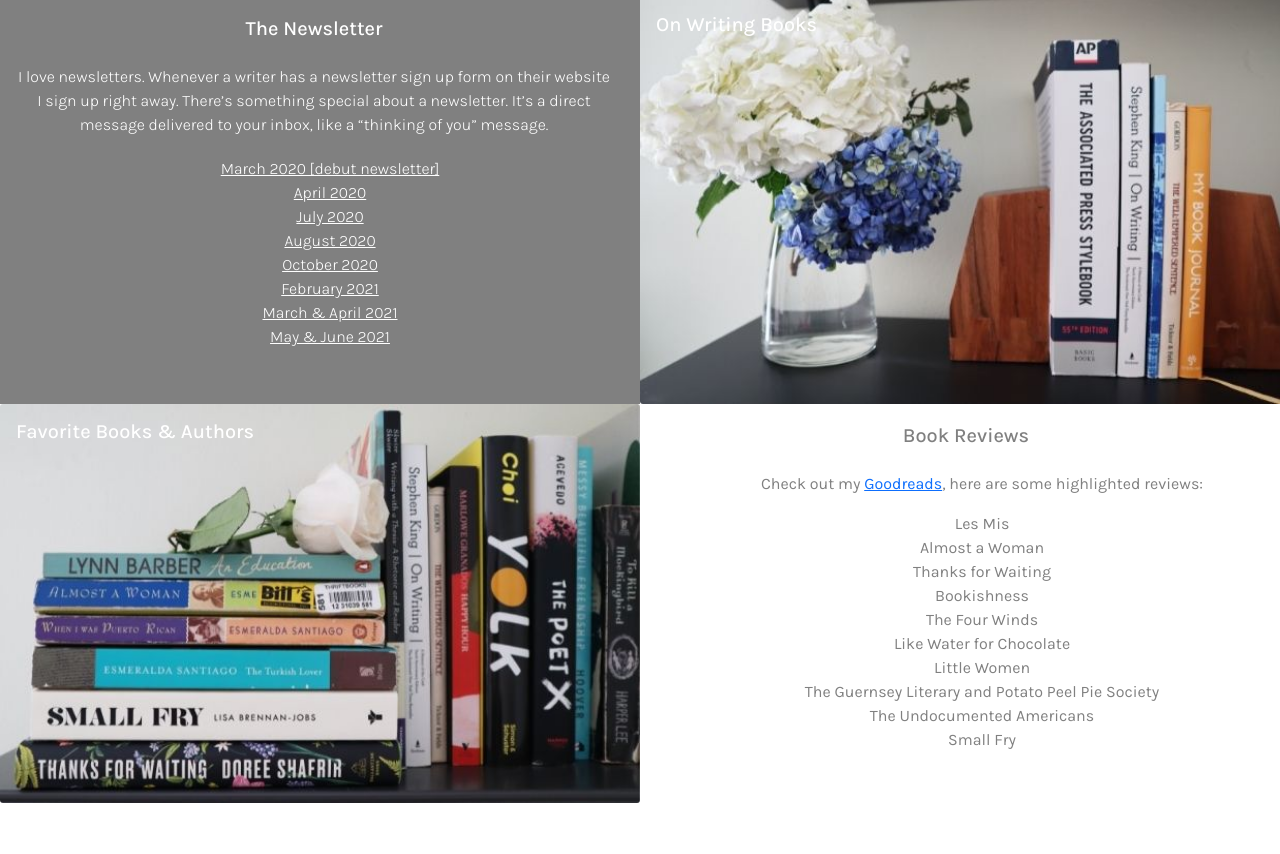
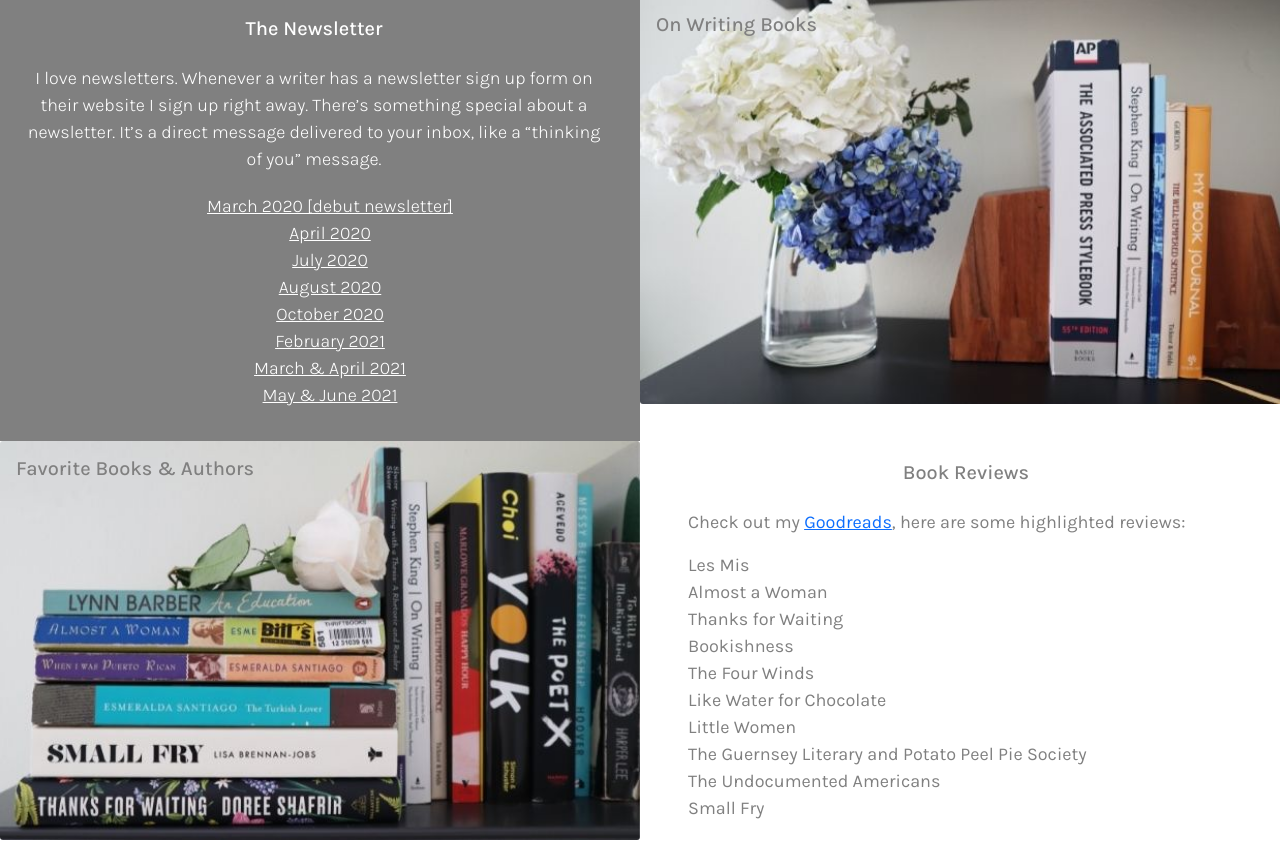
Before and after one commit to Kaitlyn-Lynette/Kathys-Portfolio, a React (Create React App) app: page /readwithcoffee in a window 1280 px wide. Shown: the part 520-1374 px from the top of the page. Before the commit the page ends 1323 px from the top, so only its background shows below. Built offline with nearby package versions, Linux system fonts and the light colour scheme.

Commit message:
Edited the css file

```diff
--- a/src/App.css
+++ b/src/App.css
@@ -170,26 +170,10 @@ body {
 /* CopyWriting CSS */
 
 
-/* Read with Coffee */
+/* Read with Coffee Section*/
 
-.reviews {
-  text-align: center;
-  padding-top: 20px;
-  padding-left: 0px;
-  padding-right: 0px;
-  border: none;
-  border-radius: 0px;
-}
 
-.reviews ul {
-  list-style-type: none;
-}
-
-.reviews-col {
-  padding-left: 0px;
-  padding-right: 0px;
-}
-
+/* Newsletter Column  */
 .newsletter-col {
   padding-left: 0px;
   padding-right: 0px;
@@ -197,23 +181,38 @@ body {
   font-weight: 200
 }
 
-.newsletters {
+.newsletter-card {
   padding-left: 0px;
   padding-right: 0px;
   background-color: #808080;
   color: white;
   border: none;
   border-radius: 0px;
+  text-align: center;
+  height: 100%;
+  padding-top: 20px;
+  font-size: 18px
 }
 
-.newsletters ul {
+.newsletter-card ul {
   list-style-type: none;
   padding-top: 20px;
 }
 
-.newsletters ul a{
+.newsletter-card ul a{
   color: inherit;
 }
+
+/* On Writing Books Column */
+
+.card-edit {
+  padding-left: 0px;
+  padding-right: 0px;
+  border: none;
+  border-radius: 0px;
+}
+
+/* Favorite Books and Authors Column */
 
 .card-favorite {
   border-radius: 0px;
@@ -222,12 +221,36 @@ body {
   border-radius: 0px;
 }
 
-.card-edit {
+
+/* Books reviews  */
+
+.reviews-col {
+  padding-left: 0px;
+  padding-right: 0px;
+}
+
+.reviews-card {
+  /* text-align: center; */
+  padding-top: 20px;
   padding-left: 0px;
   padding-right: 0px;
   border: none;
   border-radius: 0px;
+  font-family: 'Karla';
+  font-weight: 400
 }
+
+.reviews-card ul {
+  list-style-type: none;
+  font-size: 18px
+}
+
+.reviews body {
+  font-size: 20px;
+}
+
+
+
 
 /* 800x or more */
 @media (min-width: 800px) {
--- a/src/pages/ReadWithCoffee.js
+++ b/src/pages/ReadWithCoffee.js
@@ -27,8 +27,8 @@ const ReadWithCoffee = () => {
       <Row style={{ paddingLeft: "0px", paddingRight: "0px" }}>
         <Col md={6} className="newsletter-col" fluid>
           <Card
-            className="newsletters"
-            style={{ textAlign: "center", height: "100%", paddingTop: "20px" }}
+            className="newsletter-card"
+            // style={{ textAlign: "center", height: "100%", paddingTop: "20px" }}
           >
             <Card.Title>The Newsletter</Card.Title>
             <Card.Body style={{ paddingLeft: "30px", paddingRight: "30px" }}>
@@ -83,7 +83,7 @@ const ReadWithCoffee = () => {
           </Card>
         </Col>
         <Col md={6} className="card-edit">
-          <Card className="card-edit text-white">
+          <Card className="card-edit">
             <Card.Img src="/images/2.jpg" />
             <Card.ImgOverlay>
               <Card.Title>On Writing Books</Card.Title>
@@ -93,7 +93,7 @@ const ReadWithCoffee = () => {
       </Row>
       <Row>
         <Col md={6} className="card-favorite">
-          <Card className="card-favorite text-white">
+          <Card className="card-favorite">
             <Card.Img src="/images/1.jpg" />
             <Card.ImgOverlay>
               <Card.Title>Favorite Books & Authors</Card.Title>
@@ -103,10 +103,9 @@ const ReadWithCoffee = () => {
 
         <Col md={6} className="reviews-col">
           <Card
-            className="reviews"
-            style={{ textAlign: "center", paddingTop: "20px", height: "100%" }}
+            className="reviews-card"
           >
-            <Card.Title>Book Reviews</Card.Title>
+            <Card.Title style={{textAlign: "center"}}>Book Reviews</Card.Title>
             <Card.Body>
               <ul>
                 <p>
```
